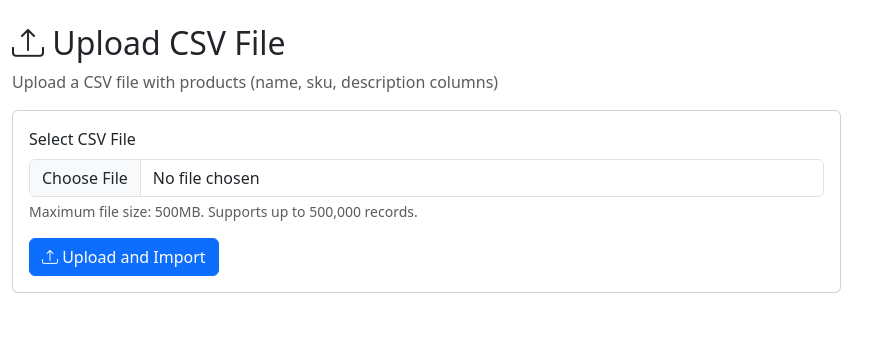
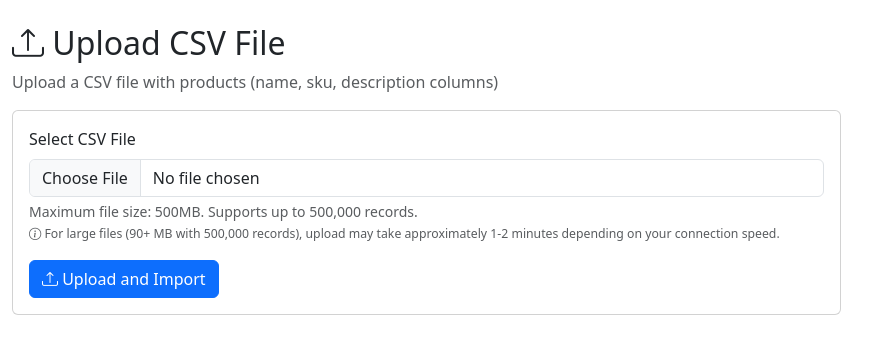
Before and after one commit to Satvik-Katochh/Fulfill, a Django app: page /upload/ in a window 1280 px wide. Shown: the part 56-410 px from the top of the page, without its empty margins (0-892 px from the left). Run offline with Django 4.2, Linux system fonts and the light colour scheme; parts of the project's set-up code (start-up, migrations or seed data) failed here and were passed over.

Commit message:
Add upload time estimate for large files
- Subtle note about 1-2 minute upload time for 90+ MB files
- Helps set user expectations for large CSV uploads
- User-friendly message with info icon

```diff
--- a/templates/upload.html
+++ b/templates/upload.html
@@ -18,7 +18,13 @@
                     <div class="mb-3">
                         <label for="csvFile" class="form-label">Select CSV File</label>
                         <input type="file" class="form-control" id="csvFile" name="file" accept=".csv" required>
-                        <div class="form-text">Maximum file size: 500MB. Supports up to 500,000 records.</div>
+                        <div class="form-text">
+                            Maximum file size: 500MB. Supports up to 500,000 records.
+                            <br>
+                            <small class="text-muted">
+                                <i class="bi bi-info-circle"></i> For large files (90+ MB with 500,000 records), upload may take approximately 1-2 minutes depending on your connection speed.
+                            </small>
+                        </div>
                     </div>
                     <button type="submit" class="btn btn-primary" id="uploadBtn">
                         <i class="bi bi-upload"></i> Upload and Import
```
